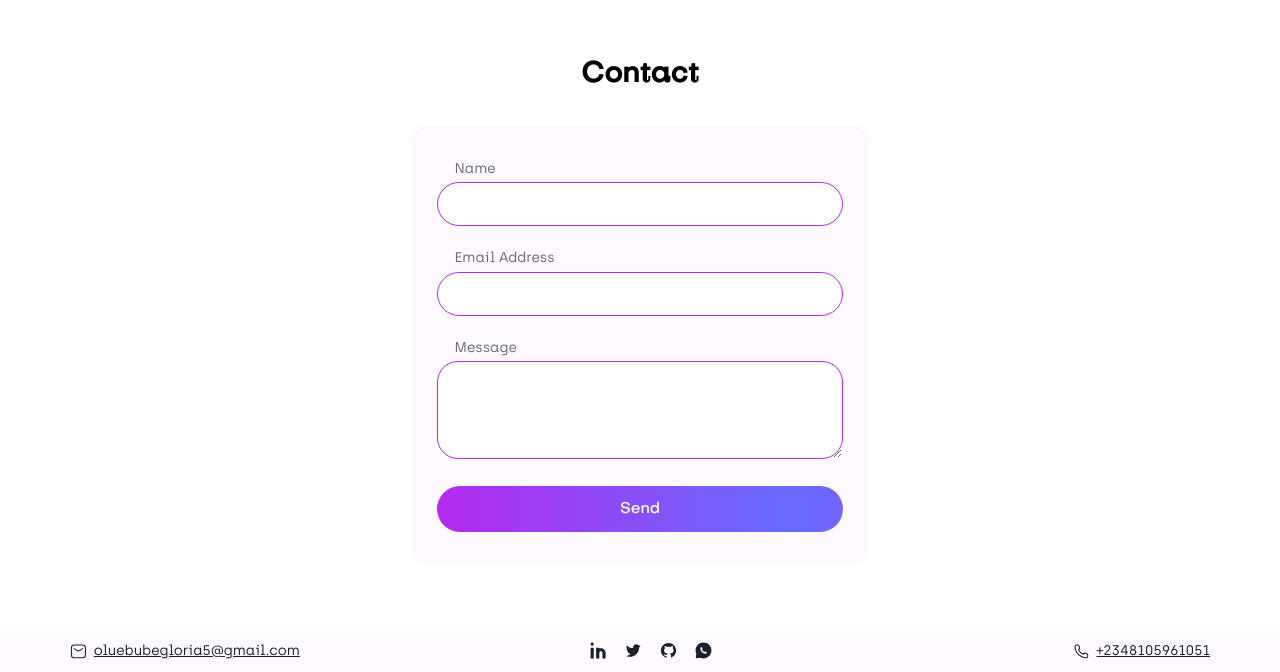
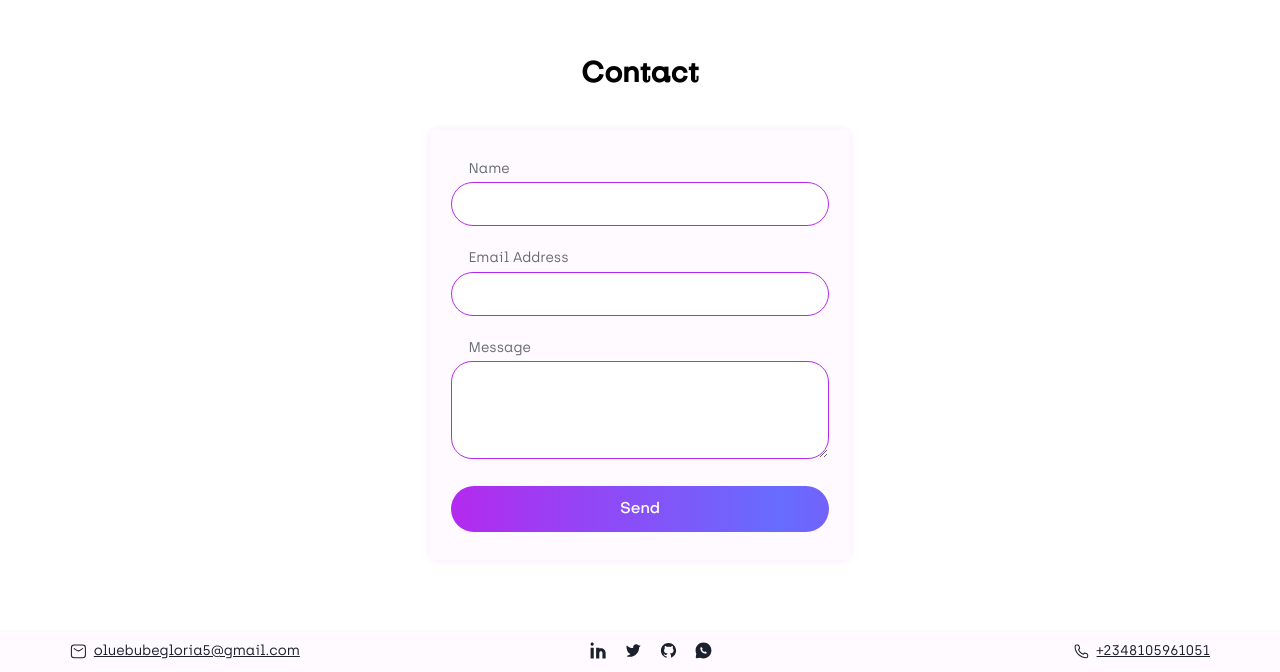
Before and after one commit to buberrie/portfolio, a Next.js app: page / in a window 1280 px wide. Shown: the part 2304-2976 px from the top of the page. Built offline with nearby package versions, Linux system fonts and the light colour scheme.

Commit message:
edit contact form

```diff
--- a/components/Footer/Footer.jsx
+++ b/components/Footer/Footer.jsx
@@ -19,7 +19,7 @@ export const Footer = () => {
             stroke-linejoin="round"
           />
         </svg>
-        <a href="mailto:oluebubegloria5@gmail.com" className="underline">oluebubegloria5@gmail.com</a>
+        <a href="mailto:oluebubegloria5@gmail.com" aria-label="Mail this address " className="underline">oluebubegloria5@gmail.com</a>
       </div>
 
       <div className="flex gap-4 items-center md:-ml-20">
@@ -49,7 +49,7 @@ export const Footer = () => {
             stroke-linejoin="round"
           />
         </svg>
-        <span className="underline">+2348105961051</span>
+        <a href="tel:+2348105961051" aria-label="Call this number" className="underline">+2348105961051</a>
       </div>
     </footer>
   );
--- a/components/contact-form/ContactForm.jsx
+++ b/components/contact-form/ContactForm.jsx
@@ -2,8 +2,8 @@ export const ContactForm = () => {
   return (
     <section id="contact-me" className=" padding-x mb-20 md:pt-20">
       <h2 className="text-center">Contact</h2>
-      <div className="padding-x w-full flex-center flex-col">
-      <form action="https://public.herotofu.com/v1/53210c70-6edc-11ef-9149-238dc419cdff" method="post" accept-charset="UTF-8" className="box-shadow bg-blur border-color-base grid gap-6 rounded-[0.5rem] w-[32rem] max-w-full px-6 py-8">
+      <div className=" w-full flex-center flex-col">
+      <form action="https://public.herotofu.com/v1/53210c70-6edc-11ef-9149-238dc419cdff" method="post" accept-charset="UTF-8" className="box-shadow bg-blur border-color-base grid gap-6 rounded-[0.5rem] w-[30rem] max-w-full px-6 py-8">
       <label htmlFor="name">
           <p className="pl-5 mb-1 text-color-sm">Name</p>
         <input type="text" id="name" name="Name" className="input main-bg border-color-base" />
```
